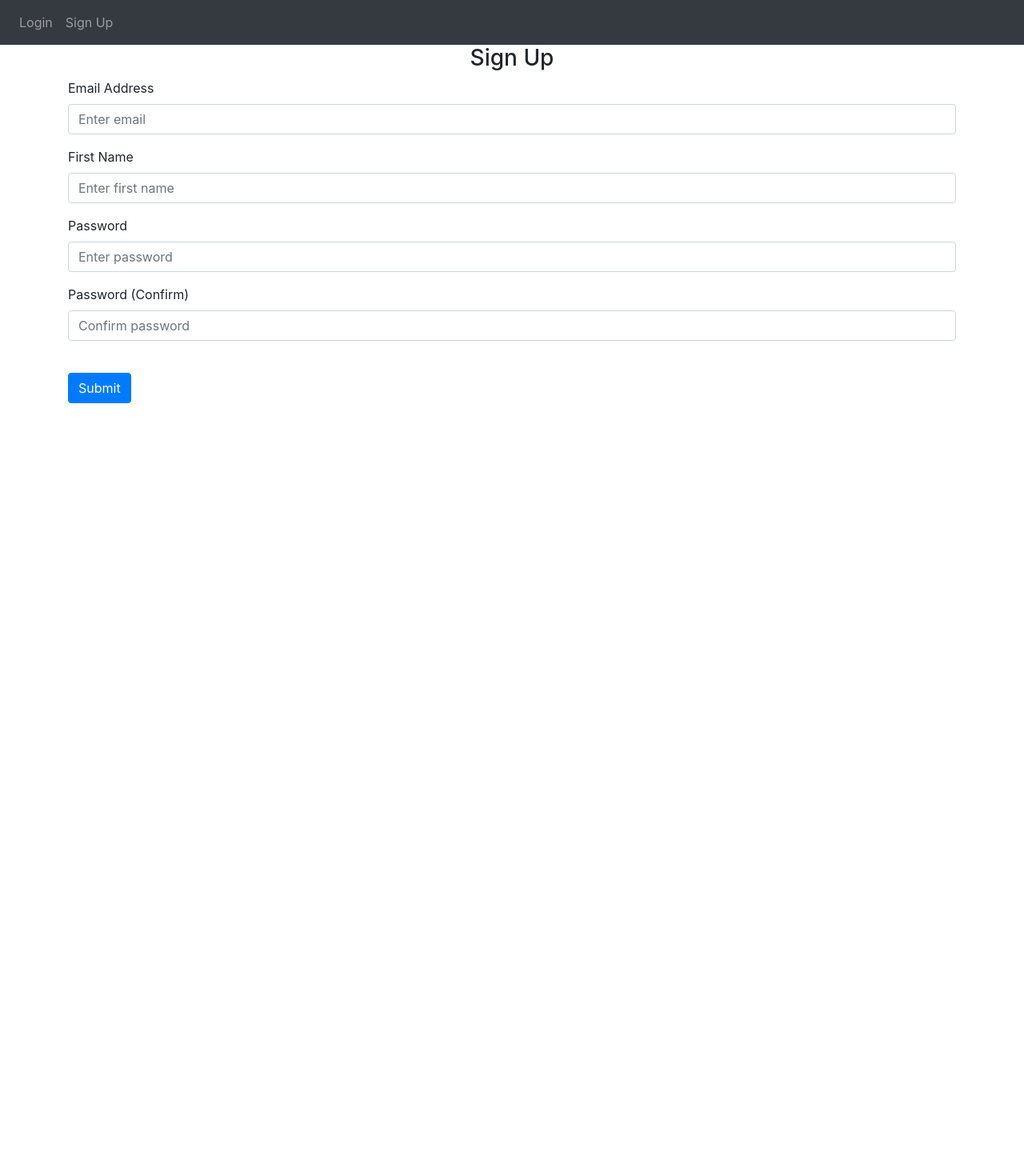
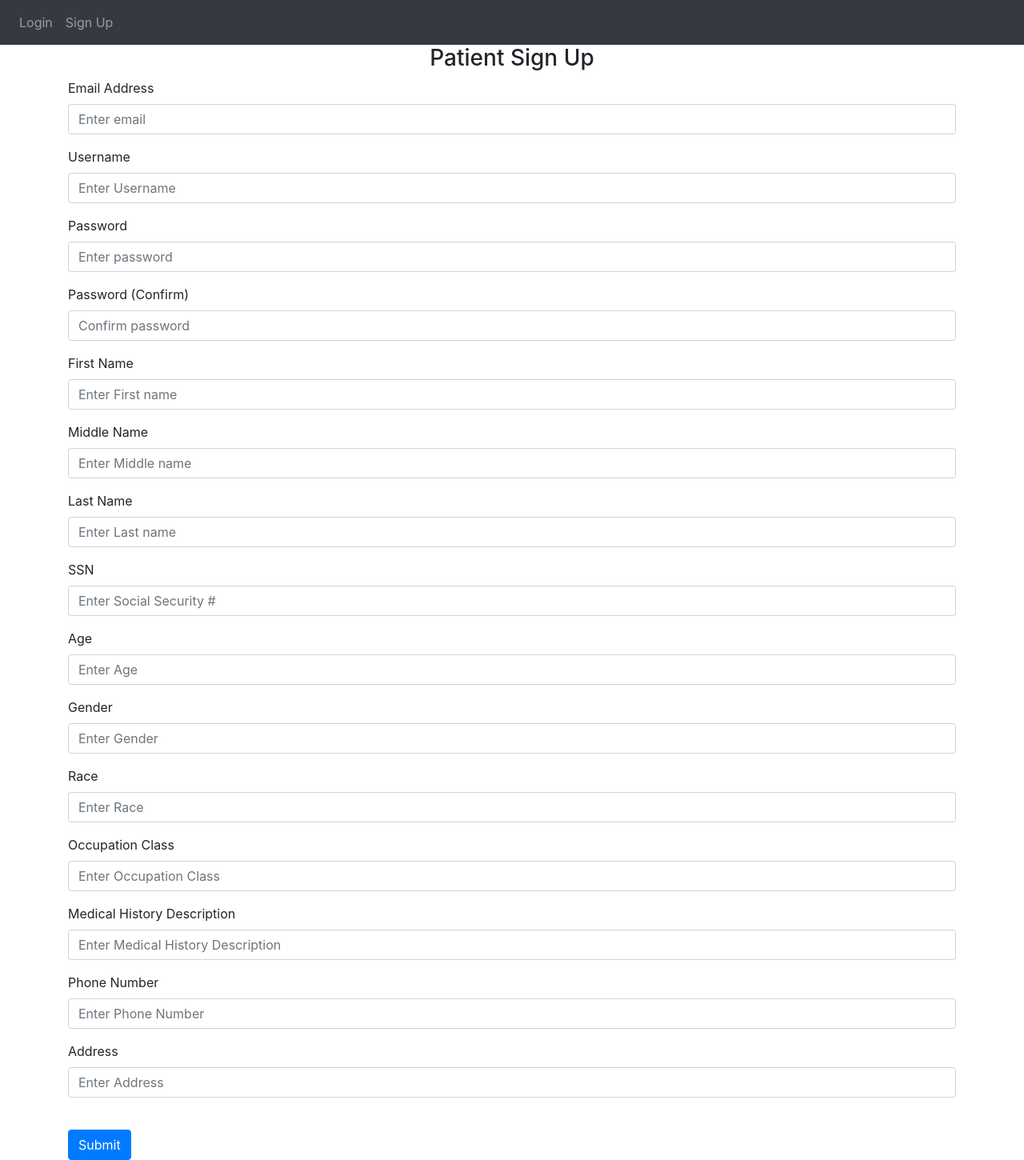
Before and after one commit to sahassan012/ui-health, a Python web app: template website/templates/sign_up.html in a window 1280 px wide. Shown: the whole page at 80% size. Before the commit the page ends 504 px from the top, so only its background shows below. Run offline with Jinja, Linux system fonts and the light colour scheme; the template is opened without the code that fills it, so the values that code supplies are empty; some libraries are stand-ins or nearby versions.

Commit message:
Add all fields for patient info in signup page

```diff
--- a/website/templates/sign_up.html
+++ b/website/templates/sign_up.html
@@ -1,7 +1,7 @@
 {% extends "base.html" %} {% block title %}Sign Up{% endblock %} {% block
 content %}
 <form method="POST">
-  <h3 align="center">Sign Up</h3>
+  <h3 align="center">Patient Sign Up</h3>
   <div class="form-group">
     <label for="email">Email Address</label>
     <input
@@ -13,13 +13,13 @@ content %}
     />
   </div>
   <div class="form-group">
-    <label for="firstName">First Name</label>
+    <label for="username">Username</label>
     <input
       type="text"
       class="form-control"
-      id="firstName"
-      name="firstName"
-      placeholder="Enter first name"
+      id="username"
+      name="username"
+      placeholder="Enter Username"
     />
   </div>
   <div class="form-group">
@@ -42,6 +42,116 @@ content %}
       placeholder="Confirm password"
     />
   </div>
+  <div class="form-group">
+    <label for="firstName">First Name</label>
+    <input
+      type="text"
+      class="form-control"
+      id="firstName"
+      name="firstName"
+      placeholder="Enter First name"
+    />
+  </div>
+  <div class="form-group">
+    <label for="miName">Middle Name</label>
+    <input
+      type="text"
+      class="form-control"
+      id="miName"
+      name="miName"
+      placeholder="Enter Middle name"
+    />
+  </div>
+  <div class="form-group">
+    <label for="lastName">Last Name</label>
+    <input
+      type="text"
+      class="form-control"
+      id="lastName"
+      name="lastName"
+      placeholder="Enter Last name"
+    />
+  </div>
+  <div class="form-group">
+    <label for="ssn">SSN</label>
+    <input
+      type="text"
+      class="form-control"
+      id="ssn"
+      name="ssn"
+      placeholder="Enter Social Security #"
+    />
+  </div>
+  <div class="form-group">
+    <label for="age">Age</label>
+    <input
+      type="text"
+      class="form-control"
+      id="age"
+      name="age"
+      placeholder="Enter Age"
+    />
+  </div>
+  <div class="form-group">
+    <label for="gender">Gender</label>
+    <input
+      type="text"
+      class="form-control"
+      id="gender"
+      name="gender"
+      placeholder="Enter Gender"
+    />
+  </div>
+  <div class="form-group">
+    <label for="race">Race</label>
+    <input
+      type="text"
+      class="form-control"
+      id="race"
+      name="race"
+      placeholder="Enter Race"
+    />
+  </div>
+  <div class="form-group">
+    <label for="occupationClass">Occupation Class</label>
+    <input
+      type="text"
+      class="form-control"
+      id="occupationClass"
+      name="occupationClass"
+      placeholder="Enter Occupation Class"
+    />
+  </div>
+  <div class="form-group">
+    <label for="medicalHistoryDescription">Medical History Description</label>
+    <input
+      type="text"
+      class="form-control"
+      id="medicalHistoryDescription"
+      name="medicalHistoryDescription"
+      placeholder="Enter Medical History Description"
+    />
+  </div>
+  <div class="form-group">
+    <label for="phoneNumber">Phone Number</label>
+    <input
+      type="text"
+      class="form-control"
+      id="phoneNumber"
+      name="phoneNumber"
+      placeholder="Enter Phone Number"
+    />
+  </div>
+  <div class="form-group">
+    <label for="address">Address</label>
+    <input
+      type="text"
+      class="form-control"
+      id="address"
+      name="address"
+      placeholder="Enter Address"
+    />
+  </div>
   <br />
   <button type="submit" class="btn btn-primary">Submit</button>
 </form>
```
